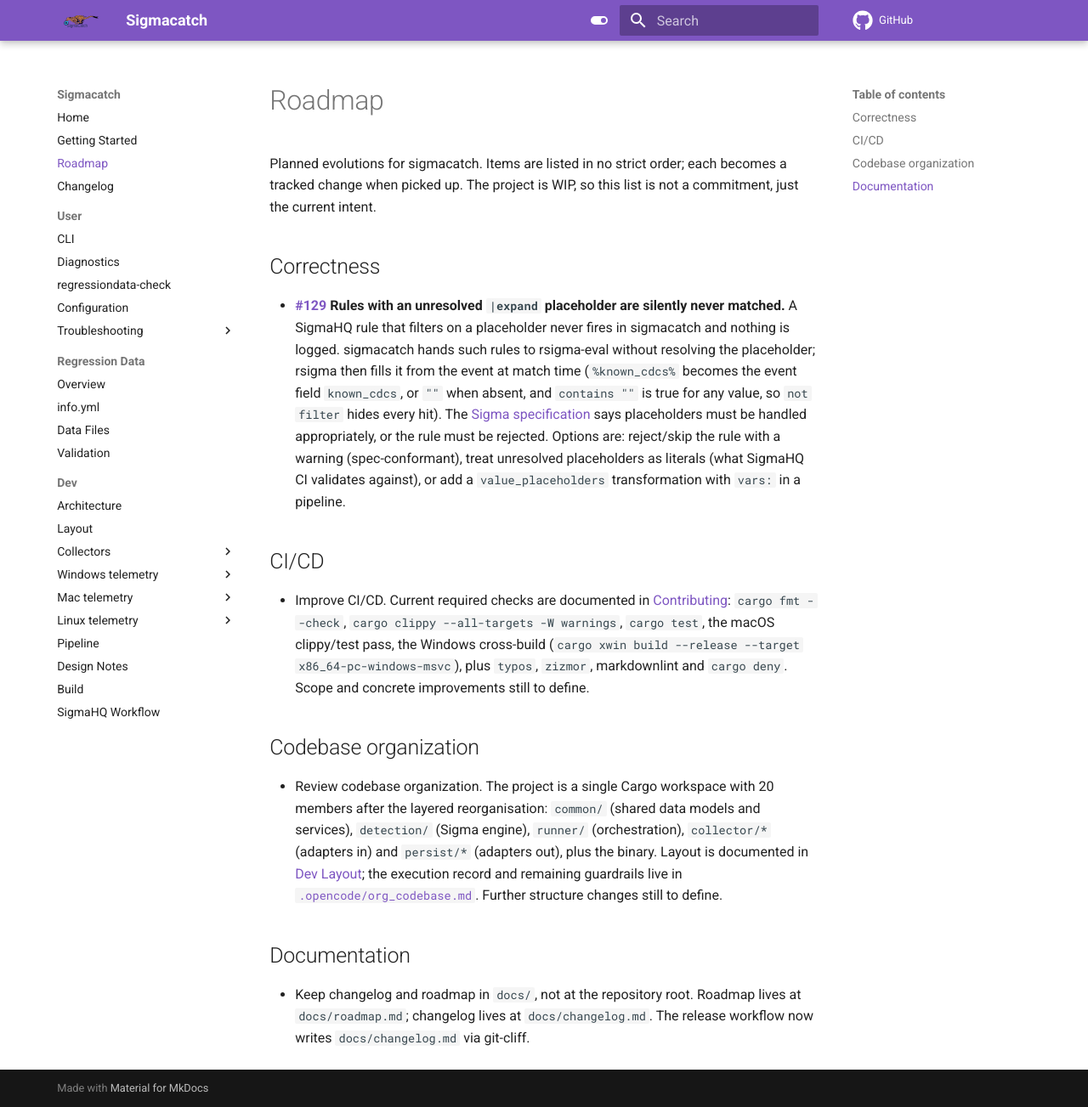
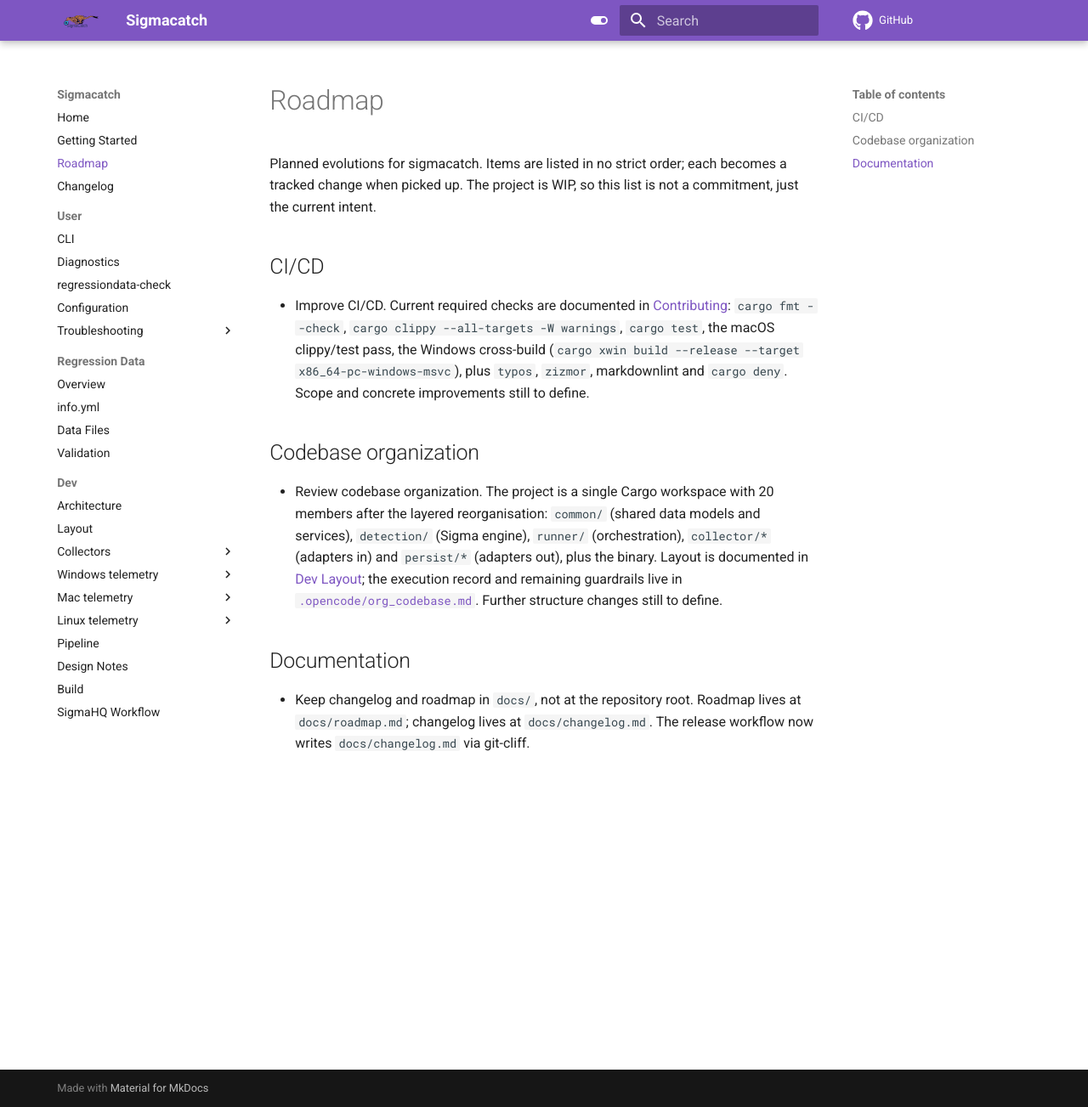
Before and after one commit to frack113/sigmacatch, an MkDocs documentation site: the page built from docs/roadmap.md, in a window 1280 px wide and 1303 px high. Shown: the whole window at 85% size. Built offline with MkDocs 1.6.1 and Material for MkDocs 9.7.7, drawn with Linux system fonts in a browser that asks for light colours; comment, search, counter and statistics services are not loaded.

Commit message:
📚 docs: document the placeholder rejection and drop the fixed roadmap item
The roadmap listed #129 as an open correctness issue; the fix ships, so the
item goes. The troubleshooting page gains the user-facing side: the warning
line, why the rule is skipped instead of evaluated, and that SigmaHQ's
`rules-placeholder` bucket needs pipeline variables to load.

```diff
--- a/docs/roadmap.md
+++ b/docs/roadmap.md
@@ -3,21 +3,6 @@
 Planned evolutions for sigmacatch. Items are listed in no strict order; each
 becomes a tracked change when picked up. The project is WIP, so this list is
 not a commitment, just the current intent.
-
-## Correctness
-
-- **[#129] Rules with an unresolved `|expand` placeholder are silently never matched.**
-  A SigmaHQ rule that filters on a placeholder never fires in sigmacatch and
-  nothing is logged. sigmacatch hands such rules to rsigma-eval without
-  resolving the placeholder; rsigma then fills it from the event at match time
-  (`%known_cdcs%` becomes the event field `known_cdcs`, or `""` when absent, and
-  `contains ""` is true for any value, so `not filter` hides every hit). The
-  [Sigma specification](https://github.com/SigmaHQ/sigma-specification/blob/ba9251aa834b11a70dbf80836b453dba99c5159e/specification/sigma-rules-specification.md#L597)
-  says placeholders must be handled appropriately, or the rule must be rejected.
-  Options are: reject/skip the rule with a warning (spec-conformant), treat
-  unresolved placeholders as literals (what SigmaHQ CI validates against), or
-  add a `value_placeholders` transformation with `vars:` in a pipeline.
-  [#129]: https://github.com/frack113/sigmacatch/issues/129
 
 ## CI/CD
 
```
Also changed, not shown: docs/user/troubleshooting/run.md (+17 -0 lines).
